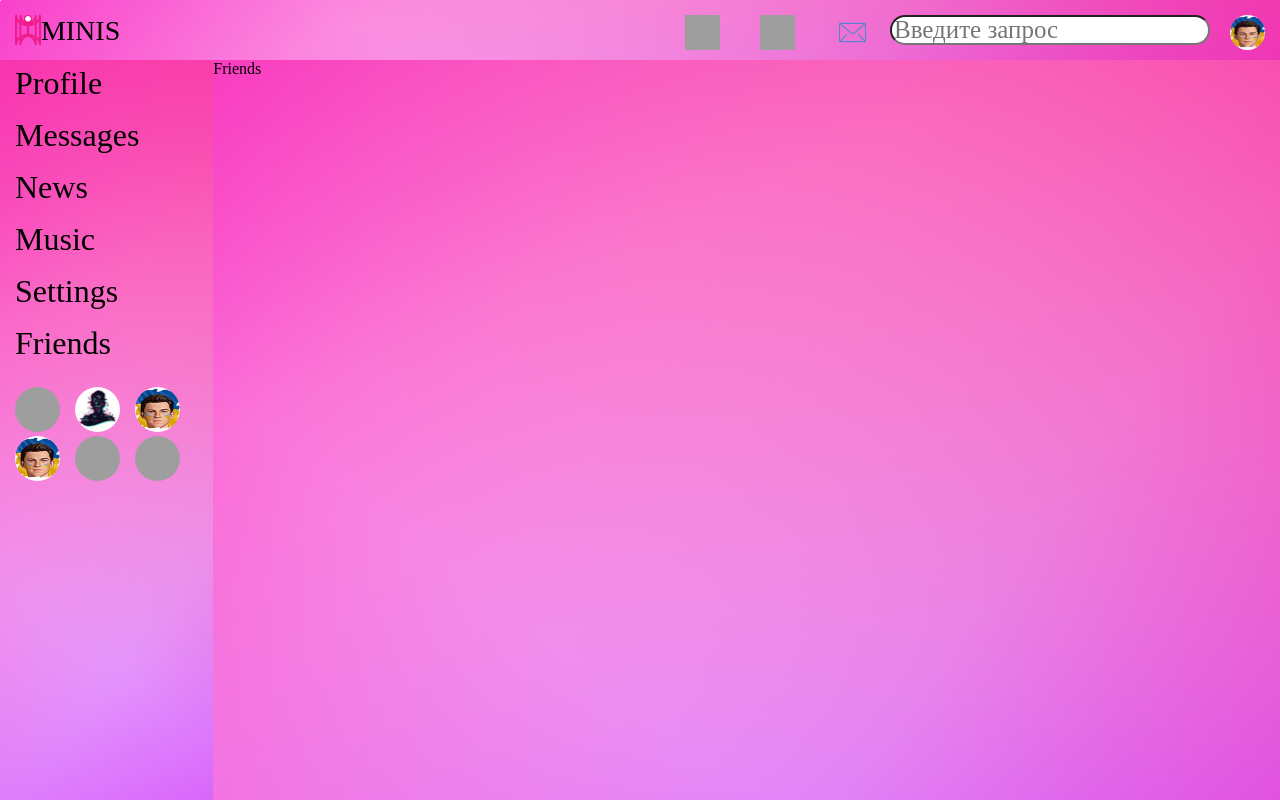
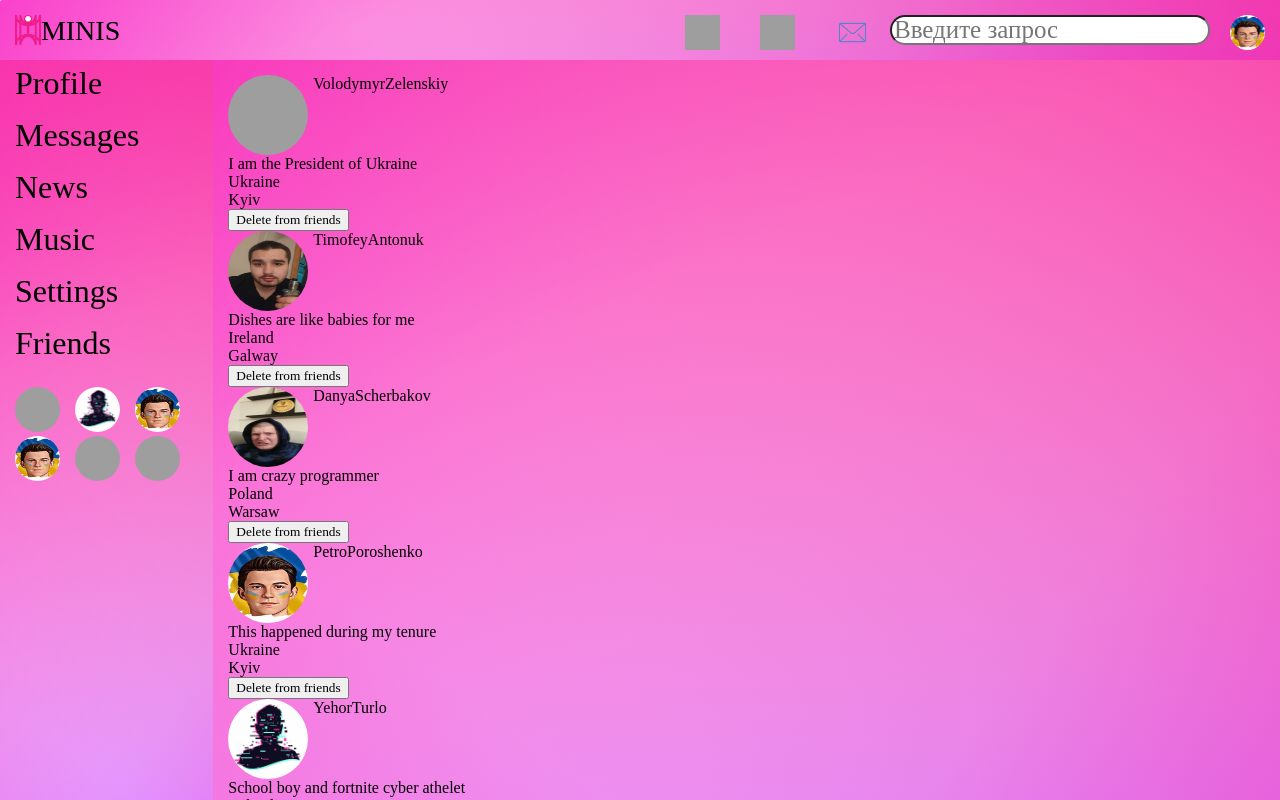
Before and after one commit to 1Maxuta1/Minis1, a React (Create React App) app: page /friends in a window 1280 px wide. Shown: the top 800 px of the page. Built offline with nearby package versions, Linux system fonts and the light colour scheme; grey boxes are pictures that could not be loaded; a web font is replaced by a local one.

Commit message:
Friends page + installed axios
Friends page was styled and installed axios

```diff
--- a/package.json
+++ b/package.json
@@ -7,6 +7,7 @@
     "@testing-library/jest-dom": "^5.16.5",
     "@testing-library/react": "^13.4.0",
     "@testing-library/user-event": "^13.5.0",
+    "axios": "^1.3.4",
     "react": "^18.2.0",
     "react-dom": "^18.2.0",
     "react-redux": "^8.0.5",
--- a/src/App.js
+++ b/src/App.js
@@ -3,12 +3,12 @@ import styles from "./App.module.css";
 import Profile from "./components/Content/Content";
 import Header from "./components/Header/Header";
 import Nav from "./components/Nav/Nav";
-import Friends from "./components/Friends/Friends";
 // import SignUp from "./components/SignUp/SignUp";
 import MessagesContainer from "./components/Messages/MessagesContainer";
 import Music from "./components/Music/Music";
 import News from "./components/News/News";
 import Settings from "./components/Settings/Settings";
+import FriendsContainer from "./components/Friends/FriendsContainer";
 import { Route } from "react-router-dom";
 import { Routes } from "react-router";
 
@@ -37,7 +37,7 @@ const App = (props) => {
           <Route path="/news" element={<News />} />
           <Route path="/music" element={<Music />} />
           <Route path="/settings" element={<Settings />} />
-          <Route path="/friends" element={<Friends />} />
+          <Route path="/friends" element={<FriendsContainer />} />
         </Routes>
       </div>
       {/* <SignUp/> */}
--- /dev/null
+++ b/src/States/friends-reducer .js
@@ -0,0 +1,123 @@
+const FOLLOW = "FOLLOW";
+const UNFOLLOW = "UNFOLLOW";
+const SET_FRIENDS = "SET_FRIENDS";
+
+let initialState = {
+  friendsData: [
+    {
+      id: 1,
+      followed: true,
+      photoURL: "./img/avatar1.jpg",
+      firstName: "Volodymyr",
+      secondName: "Zelenskiy",
+      status: "I am the President of Ukraine",
+      location: {
+        country: "Ukraine",
+        city: "Kyiv",
+      },
+    },
+    {
+      id: 2,
+      followed: true,
+      photoURL: "./img/avatar-tima.jpeg",
+      firstName: "Timofey",
+      secondName: "Antonuk",
+      status: "Dishes are like babies for me",
+      location: {
+        country: "Ireland",
+        city: "Galway",
+      },
+    },
+    {
+      id: 3,
+      followed: true,
+      photoURL: "./img/avatar-danya.jpeg",
+      firstName: "Danya",
+      secondName: "Scherbakov",
+      status: "I am crazy programmer",
+      location: {
+        country: "Poland",
+        city: "Warsaw",
+      },
+    },
+    {
+      id: 4,
+      followed: true,
+      photoURL: "./img/avatar3.jpg",
+      firstName: "Petro",
+      secondName: "Poroshenko",
+      status: "This happened during my tenure",
+      location: {
+        country: "Ukraine",
+        city: "Kyiv",
+      },
+    },
+    {
+      id: 5,
+      followed: true,
+      photoURL: "./img/avatar2.jpg",
+      firstName: "Yehor",
+      secondName: "Turlo",
+      status: "School boy and fortnite cyber athelet",
+      location: {
+        country: "Ireland",
+        city: "Galway",
+      },
+    },
+    {
+      id: 6,
+      followed: true,
+      photoURL: "./img/hyperpopcover.webp",
+      firstName: "Anya",
+      secondName: "Solovina",
+      status: "Girl-cosplayer",
+      location: {
+        country: "Ireland",
+        city: "Galway",
+      },
+    },
+  ],
+  // newFriendsBody: "",
+};
+const friendsReducer = (state = initialState, action) => {
+  switch (action.type) {
+    case FOLLOW:
+      return {
+        ...state,
+        friendsData: state.friendsData.map((friend) => {
+          if (friend.id === action.friendId) {
+            return { ...friend, followed: true };
+          }
+          return friend;
+        }),
+      };
+    case UNFOLLOW:
+      return {
+        ...state,
+        friendsData: state.friendsData.map((friend) => {
+          if (friend.id === action.friendId) {
+            return { ...friend, followed: false };
+          }
+          return friend;
+        }),
+        // id: state.friendsData.length + 1,
+      };
+    case SET_FRIENDS:
+      return {
+        ...state,
+        friendsData: [...state.friendsData, ...action.friendsData],
+      };
+
+    default:
+      return state;
+  }
+};
+
+export const followAC = (friendId) => ({ type: FOLLOW, friendId });
+export const unfollowAC = (friendId) => ({
+  type: UNFOLLOW,
+  friendId,
+});
+export const setFriendsAC = (friends) => ({ type: SET_FRIENDS, friends });
+
+export default friendsReducer;
--- a/src/States/redux-store.js
+++ b/src/States/redux-store.js
@@ -1,4 +1,5 @@
 import { combineReducers, configureStore } from "@reduxjs/toolkit";
+import friendsReducer from "./friends-reducer ";
 import messagesReducer from "./messages-reducer";
 import profileReducer from "./profile-reducer";
 import sidebarReducer from "./sidebar-reducer";
@@ -6,6 +7,7 @@ import sidebarReducer from "./sidebar-reducer";
 let reducers = combineReducers({
   ProfilePage: profileReducer,
   MessagesPage: messagesReducer,
+  FriendsPage: friendsReducer,
   Sidebar: sidebarReducer,
 });
 let store = configureStore({
--- a/src/components/Friends/Friends.jsx
+++ b/src/components/Friends/Friends.jsx
@@ -1,8 +1,76 @@
 import React from "react";
-import "../Settings/Settings.css";
+import "../Friends/Friends.module.css";
+import styles from "./Friends.module.css";
 
 const Friends = (props) => {
-  return <div>Friends</div>;
+  return (
+    <div className={styles.wrapper}>
+      {props.friendsData.map((friend) => (
+        <div key={friend.id}>
+          <span>
+            <div className={styles.friends_block}>
+              <img
+                src={friend.photoURL}
+                className={styles.avatar}
+                alt="friend"
+              />
+              <div>{friend.firstName}</div>
+              <div>{friend.secondName}</div>
+            </div>
+          </span>
+          <span>
+            <span className={styles.row}></span>
+            <span>
+              <div>{friend.status}</div>
+              <div>{friend.location.country}</div>
+              <div>{friend.location.city}</div>
+              <div>
+                {friend.followed ? (
+                  <button
+                    onClick={() => {
+                      props.unfollow(friend.id);
+                    }}
+                  >
+                    Delete from friends
+                  </button>
+                ) : (
+                  <button
+                    onClick={() => {
+                      props.follow(friend.id);
+                    }}
+                  >
+                    Add to friends
+                  </button>
+                )}
+              </div>
+            </span>
+          </span>
+        </div>
+      ))}
+    </div>
+  );
 };
 
 export default Friends;
+
+//    <div className={styles.container}>
+//             <div className={styles.row}>
+//               <div className={styles.d}>
+//                 <img
+//                   src="https://bootdey.com/img/Content/avatar/avatar7.png"
+//                   alt="user"
+//                   className={styles.d}
+//                 ></img>
+//               </div>
+//               <div className={styles.d}>
+//                 <h5>
+//                   <div className={styles.d}>Sophia Page</div>
+//                 </h5>
+//                 <p>Software Engineer</p>
+//                 <p className={styles.d}>500m away</p>
+//               </div>
+//               <div className={styles.d}>
+//                 <button className={styles.d}>Add Friend</button>
+//               </div>
+//             </div>
+//           </div>
--- /dev/null
+++ b/src/components/Friends/Friends.module.css
@@ -0,0 +1,17 @@
+.wrapper{
+    margin: 15px;
+
+}
+.avatar{
+
+    width: 80px;
+    height: 80px;
+    border-radius: 50%;
+    margin: 0 5px;
+}
+.friends_block{
+    display: flex;
+    flex: 1 1 auto;
+    margin-top: 20px;
+    margin: 0 -5px;
+}
--- /dev/null
+++ b/src/components/Friends/FriendsContainer.jsx
@@ -0,0 +1,30 @@
+import { connect } from "react-redux";
+import Friends from "./Friends";
+import {
+  followAC,
+  setFriendsAC,
+  unfollowAC,
+} from "../../States/friends-reducer ";
+
+let mapStateToProps = (state) => {
+  return {
+    friendsData: state.FriendsPage.friendsData,
+  };
+};
+
+let mapDispatchToProps = (dispatch) => {
+  return {
+    follow: (friendId) => {
+      dispatch(followAC(friendId));
+    },
+    unfollow: (friendId) => {
+      dispatch(unfollowAC(friendId));
+    },
+    setFriends: (friend) => {
+      dispatch(setFriendsAC(friend));
+    },
+  };
+};
+let FriendsContainer = connect(mapStateToProps, mapDispatchToProps)(Friends);
+
+export default FriendsContainer;
--- a/src/components/Nav/Nav.jsx
+++ b/src/components/Nav/Nav.jsx
@@ -47,7 +47,7 @@ const Nav = () => {
       </div>
       <div className={styles.item}>
         <NavLink
-          to="/Friends"
+          to="/friends"
           activeclassname={styles.nav_title + "" + styles.active}
         >
           Friends
```
Also changed, not shown: 1 other file (tests, documents, lock files or other folders).
